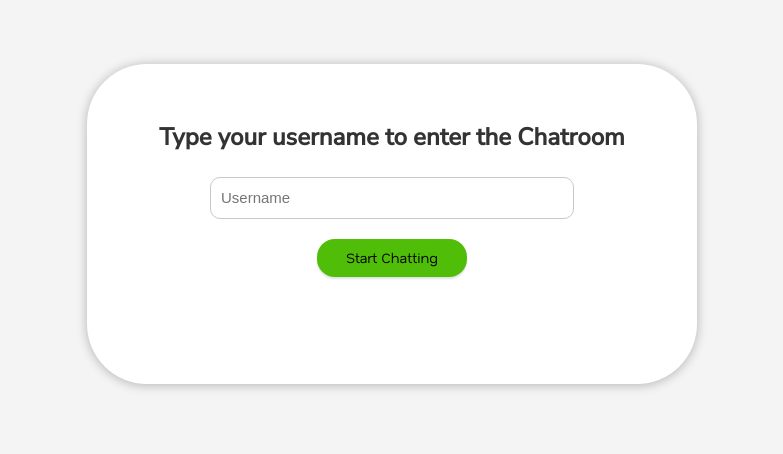
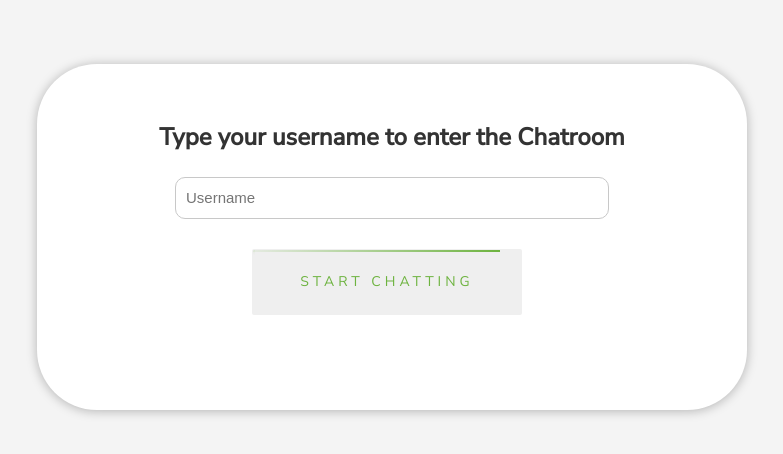
Before and after one commit to Turb08/Real_Time_Chat_Application_frontend, a React (Vite) app: page / in a window 1280 px wide. Shown: the part 176-630 px from the top of the page, without its empty margins (248-1031 px from the left). Built offline with nearby package versions, Linux system fonts and the light colour scheme.

Commit message:
feat(ui): implemented green animated button with edge-tracing border lines - removed hue-rotate for consistent green color - retained original 4-spam sliding border animation

```diff
--- a/src/pages/Login.jsx
+++ b/src/pages/Login.jsx
@@ -37,7 +37,7 @@ function Login({ onLogin }) {
             />
           </div>
           <div className="form-group">
-            <button type="submit" className="accent username-submit">
+            <button type="submit" className="accent username-submit"><span></span><span></span><span></span><span></span>
               Start Chatting
             </button>
           </div>
--- a/src/styles/main.css
+++ b/src/styles/main.css
@@ -95,17 +95,16 @@ body {
   color: rgb(207, 22, 22);
 }
 
-
 .form-group {
   margin-bottom: 10px;
 }
 
 .input-message {
- position: relative;
- top: 0;
- left: 40px;
- bottom: 0;
- right: 0;
+  position: relative;
+  top: 0;
+  left: 40px;
+  bottom: 0;
+  right: 0;
 }
 
 input {
@@ -156,17 +155,111 @@ button.primary {
 }
 
 button.accent {
-  font-family: var(--nata-reg);
-  background-color: #50bd08;
-  box-shadow: 0 2px 2px 0 rgba(0, 0, 0, 0.12);
+  font-family: var(--nunito-reg);
+  position: relative;
+  display: inline-block;
+  padding: 25px 30px;
+  margin: 50px 0;
+  color: #6db33f;
+  text-decoration: none;
+  text-transform: uppercase;
+  transition: 0.5s;
+  letter-spacing: 4px;
+  overflow: hidden;
+  margin-right: 10px;
+}
+.accent:hover {
+  background: #6db33f;
   color: #000000;
-  border-radius: 18px;
-  transition: background-color 0.4s ease-in, color 0.4s ease-in;
+  box-shadow:
+    0 0 5px #6db33f,
+    0 0 25px #6db33f,
+    0 0 50px #6db33f,
+    0 0 200px #6db33f;
+  -webkit-box-reflect: below 7px linear-gradient(transparent, #0005);
+}
+/* .accent:nth-child(1) {
+  filter: hue-rotate(270deg);
+}
+.accent:nth-child(2) {
+  filter: hue-rotate(110deg);
+} */
+.accent span {
+  position: absolute;
+  display: block;
+}
+.accent span:nth-child(1) {
+  top: 0;
+  left: 0;
+  width: 100%;
+  height: 2px;
+  background: linear-gradient(90deg, transparent, #6db33f);
+  animation: animate1 1s linear infinite;
+  animation-delay: 0.25s;
+}
+@keyframes animate1 {
+  0% {
+    left: -100%;
+  }
+  50%,
+  100% {
+    left: 100%;
+  }
+}
+.accent span:nth-child(2) {
+  top: -100%;
+  right: 0;
+  width: 2px;
+  height: 100%;
+  background: linear-gradient(180deg, transparent, #6db33f);
+  animation: animate2 1s linear infinite;
+  animation-delay: 0.5s;
+}
+@keyframes animate2 {
+  0% {
+    top: -100%;
+  }
+  50%,
+  100% {
+    top: 100%;
+  }
+}
+.accent span:nth-child(3) {
+  bottom: 0;
+  right: 0;
+  width: 100%;
+  height: 2px;
+  background: linear-gradient(270deg, transparent, #6db33f);
+  animation: animate3 1s linear infinite;
+  animation-delay: 0.75s;
+}
+@keyframes animate3 {
+  0% {
+    right: -100%;
+  }
+  50%,
+  100% {
+    right: 100%;
+  }
 }
 
-.accent:hover{
-  color: #ffffff;
-  background-color: #3b5f21;
+.accent span:nth-child(4) {
+  bottom: -100%;
+  left: 0;
+  width: 2px;
+  height: 100%;
+  background: linear-gradient(360deg, transparent, #6db33f);
+  animation: animate4 1s linear infinite;
+  animation-delay: 1s;
+}
+@keyframes animate4 {
+  0% {
+    bottom: -100%;
+  }
+  50%,
+  100% {
+    bottom: 100%;
+  }
 }
 
 #username-page {
@@ -176,12 +269,9 @@ button.accent {
 .username-page-container {
   background: #fff;
   box-shadow: 0 1px 11px rgba(0, 0, 0, 0.27);
-  border-radius: 2px;
   width: 100%;
-  max-width: 500px;
+  max-width: 600px;
   display: inline-block;
-  margin-top: 42px;
-  vertical-align: middle;
   position: relative;
   padding: 35px 55px 35px;
   min-height: 250px;
@@ -195,8 +285,8 @@ button.accent {
 }
 
 .username-page-container .username-submit {
-  margin-top: 10px;
-  width: 30%;
+  margin-top: 20px;
+  width: 45%;
 }
 
 #chat-page {
@@ -240,8 +330,8 @@ button.accent {
   margin: 0;
 }
 
-#chat-page #messageArea{
-  overflow:scroll;
+#chat-page #messageArea {
+  overflow: scroll;
   overflow-x: auto;
 }
 
```
